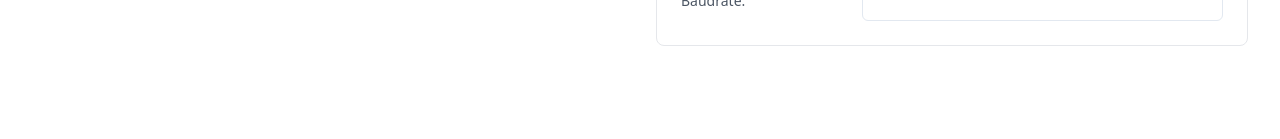
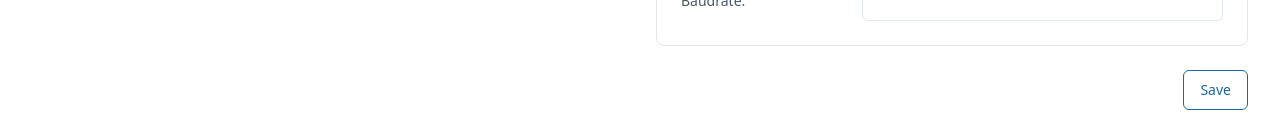
Before and after one commit to Mayfriend/desktop-image-mimic, a React (Vite) app: page / in a window 1280 px wide. Shown: the part 888-1027 px from the top of the page. Before the commit the page ends 966 px from the top, so only its background shows below. Built offline with nearby package versions, Linux system fonts and the light colour scheme.

Commit message:
Add save button
Adds a save button to the configuration forms.

```diff
--- a/src/pages/Index.tsx
+++ b/src/pages/Index.tsx
@@ -1,4 +1,3 @@
-
 import { Button } from "@/components/ui/button";
 import { Input } from "@/components/ui/input";
 
@@ -110,6 +109,13 @@ const Index = () => {
               </div>
             </div>
           </div>
+
+          {/* Save Button */}
+          <div className="flex justify-end mt-6">
+            <Button variant="outline" className="bg-white hover:bg-gray-100 text-[#1a65a3] border-[#1a65a3]">
+              Save
+            </Button>
+          </div>
         </div>
       </div>
     </div>
```
